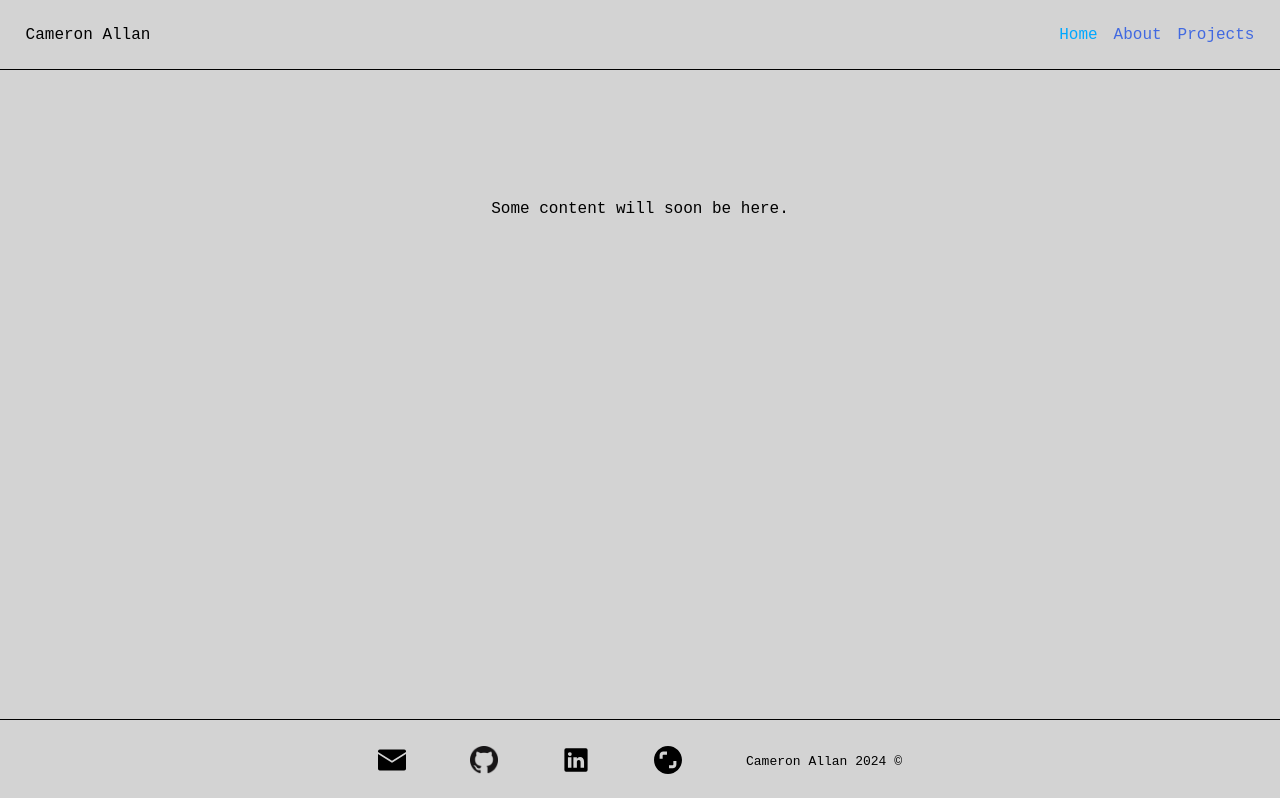
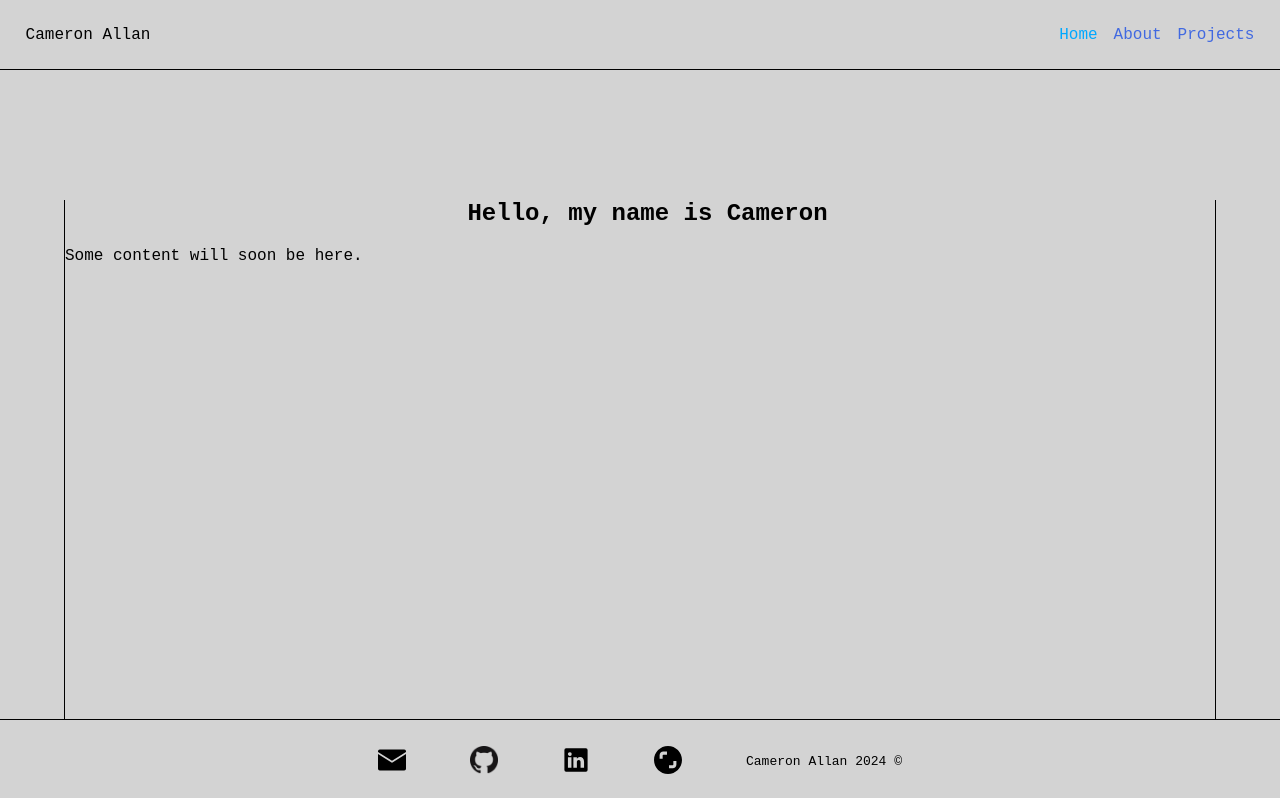
Before and after one commit to CameronAllan16/CameronAllan16.github.io, a React (Create React App) app: page / in a window 1280 px wide. Shown: the top 798 px of the page. Built offline with nearby package versions, Linux system fonts and the light colour scheme.

Commit message:
begin content generation for home page

```diff
--- a/src/assets/portfolio.css
+++ b/src/assets/portfolio.css
@@ -1,19 +1,5 @@
-* {background-color: lightgray}
-
-.portfolio-header {
-  background-color: #282c34;
-  display: flex;
-  font-size: calc(10px + 2vmin);
-  margin: 25px 15px;
-  min-height: 10%;
-  color: white;
-}
-
-.App-header {
-  background-color: #282c34;
-  display: flex;
-  font-size: calc(10px + 2vmin);
-  color: white;
+* {
+  background-color: lightgray;
 }
 
 .app {
@@ -25,7 +11,17 @@
   margin: 25vh auto;
 }
 
+.content-wrapper {
+  margin: 5vh 5vw;
+  border-right: 1px solid black;
+  border-left: 1px solid black;
+  height: 100vh;
+}
+
 .content {
-  display: flex;
-  justify-content: center;
+  width: 100%;
 }
+
+.header {
+  text-align: center;
+}
--- a/src/components/Portfolio.jsx
+++ b/src/components/Portfolio.jsx
@@ -1,12 +1,24 @@
-import "../assets/portfolio.css";
-import Footer from "./Footer";
-import NavBar from "./NavBar";
+import '../assets/portfolio.css';
+import Footer from './Footer';
+import NavBar from './NavBar';
 
 function Portfolio() {
   return (
     <div className="app">
-      <NavBar/>
-      <p className="content">Some content will soon be here.</p>
+      <NavBar />
+
+      <div className="content-wrapper">
+        <div className="content">
+          <div className='header-wrapper'>
+            <div className='header'>
+                <h2>Hello, my name is Cameron</h2>
+            </div>
+          </div>
+          <div className="body">
+            <p className="body-content">Some content will soon be here.</p>
+          </div>
+        </div>
+      </div>
       <Footer />
     </div>
   );
```
